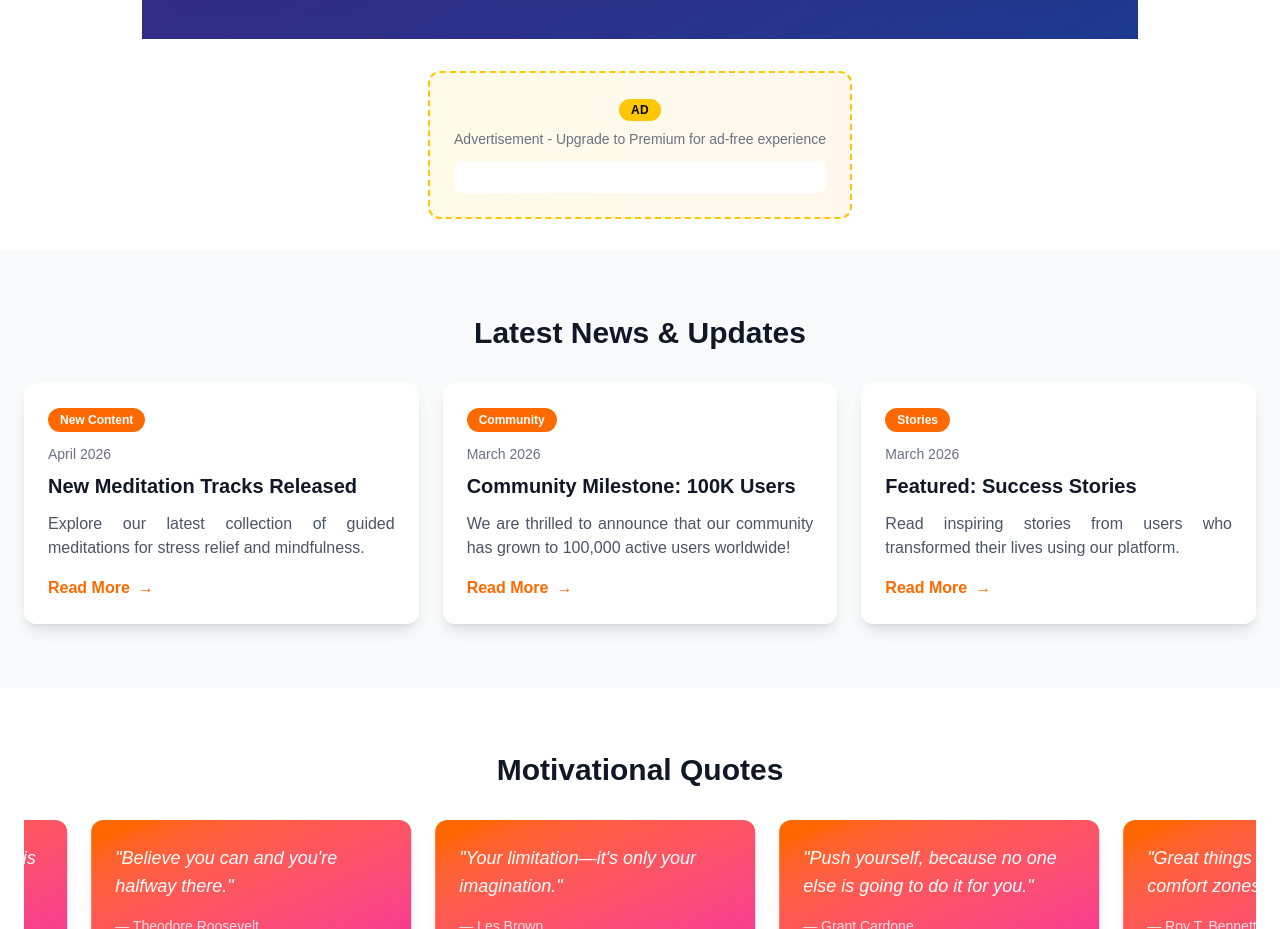
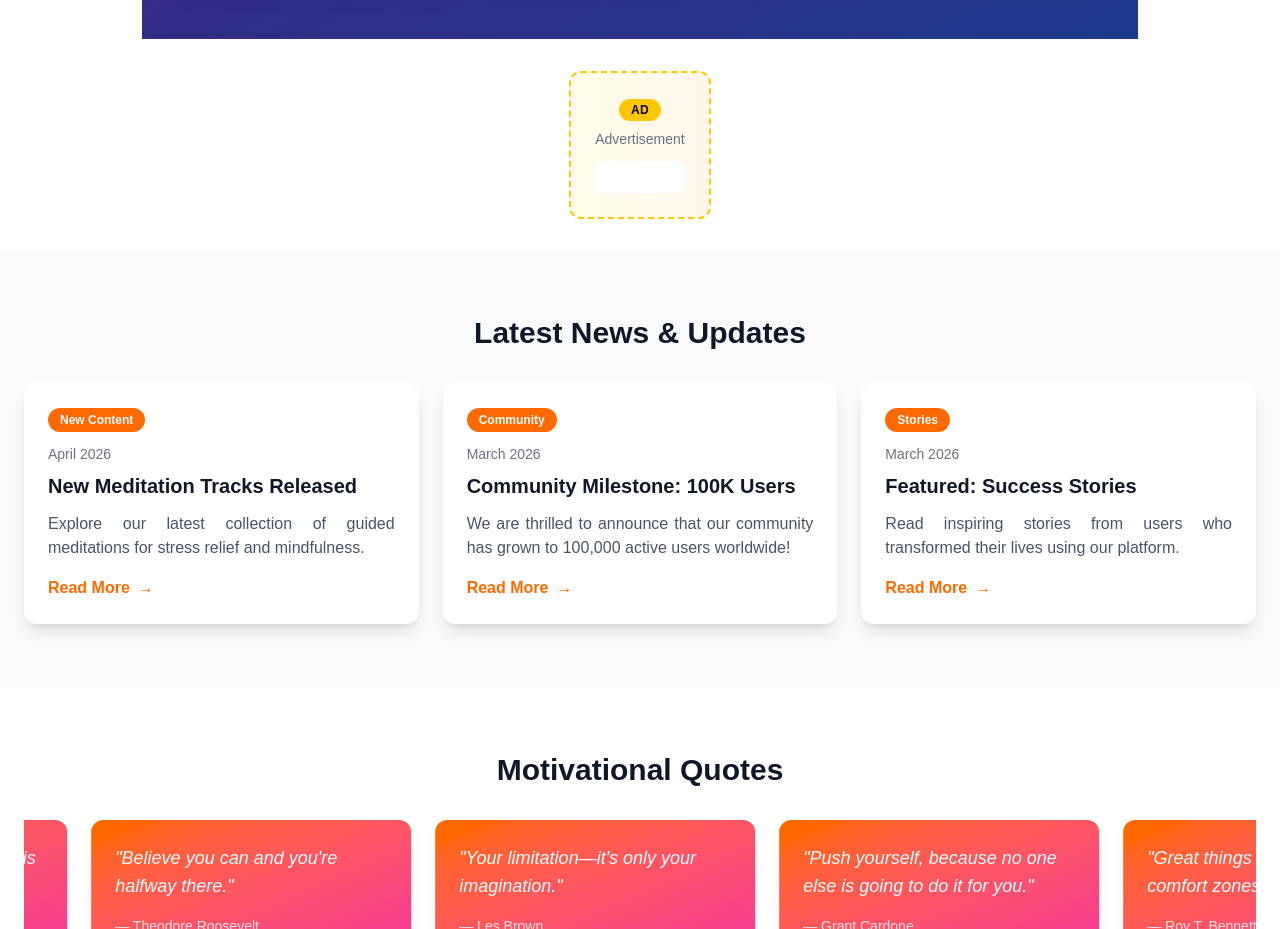
Before and after one commit to NexaTechLLC/coded-manifestation-MainWebSite, a Next.js app: page / in a window 1280 px wide. Shown: the part 4400-5329 px from the top of the page. Built offline with nearby package versions, Linux system fonts and the light colour scheme.

Commit message:
update website

```diff
--- a/src/app/layout.tsx
+++ b/src/app/layout.tsx
@@ -1,5 +1,6 @@
 import type { Metadata } from "next";
 import { Geist, Geist_Mono } from "next/font/google";
+import { Analytics } from "@vercel/analytics/next";
 import "./globals.css";
 import { ThemeProvider } from "@/contexts/ThemeContext";
 
@@ -79,6 +80,7 @@ export default function RootLayout({
         <ThemeProvider>
           {children}
         </ThemeProvider>
+        <Analytics />
       </body>
     </html>
   );
--- a/src/app/page.tsx
+++ b/src/app/page.tsx
@@ -617,7 +617,7 @@ export default function Home() {
             transition={{ duration: 0.4, delay: 0.1 }}
           >
             <span className="bg-yellow-400 text-black text-xs font-bold px-3 py-1 rounded-full uppercase tracking-wide">Ad</span>
-            <p className="text-gray-500 dark:text-gray-400 text-sm mt-2 mb-3">Advertisement - Upgrade to Premium for ad-free experience</p>
+            <p className="text-gray-500 dark:text-gray-400 text-sm mt-2 mb-3">Advertisement</p>
             {/* Google AdSense Banner - inspirational */}
             <div className="bg-white dark:bg-gray-900 rounded-lg p-4 w-full">
               <ins
```
